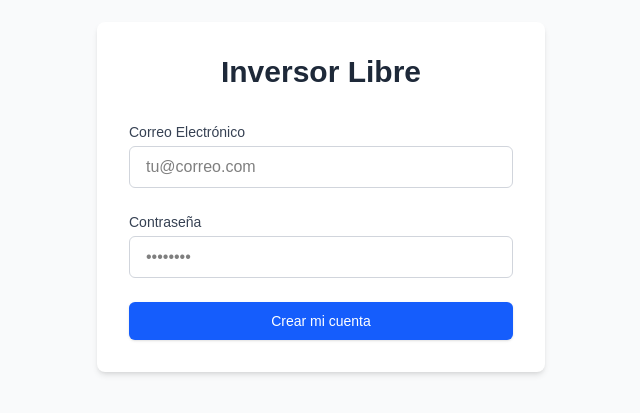
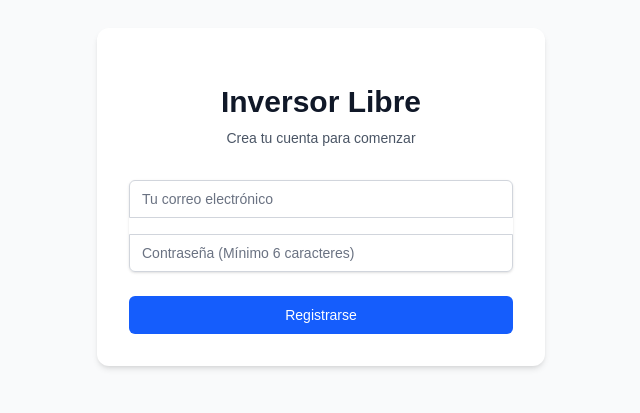
Before and after one commit to techman177/inversor_libre7, a Next.js app: page /login in a window 1280 px wide. Shown: the part 203-616 px from the top of the page, without its empty margins (319-959 px from the left). Built offline with nearby package versions, Linux system fonts and the light colour scheme; no server answers.

Commit message:
Agregando pantalla de login y conexión a Supabase

```diff
--- a/src/app/login/page.tsx
+++ b/src/app/login/page.tsx
@@ -1,82 +1,94 @@
-"use client"
+'use client'; // Obligatorio en Next.js para poder usar botones y formularios
 
-import { useState } from 'react'
-// Asegúrate de que esta ruta apunte a donde tienes tus llaves de supabase.
-// Si tu archivo se llama distinto, cámbialo aquí:
-import { supabase } from '../../lib/supabase'
+import { useState } from 'react';
+import { supabase } from '../../lib/supabase'; // Conecta el "cable" de la base de datos
 
 export default function LoginPage() {
-  const [email, setEmail] = useState('')
-  const [password, setPassword] = useState('')
-  const [mensaje, setMensaje] = useState('')
-  const [cargando, setCargando] = useState(false)
+  const [email, setEmail] = useState('');
+  const [password, setPassword] = useState('');
+  const [cargando, setCargando] = useState(false);
+  const [mensaje, setMensaje] = useState('');
 
-  // Esta es la función que dispara el correo de confirmación
-  const registrarUsuario = async (e: any) => {
-    e.preventDefault()
-    setCargando(true)
-    setMensaje('')
+  // Esta es la función que hace la magia al darle clic al botón
+  const registrarUsuario = async (e: React.FormEvent) => {
+    e.preventDefault(); // Evita que la página recargue
+    setCargando(true);
+    setMensaje('');
 
+    // Aquí Supabase hace el trabajo pesado y envía el correo
     const { data, error } = await supabase.auth.signUp({
       email: email,
       password: password,
-    })
+    });
 
     if (error) {
-      setMensaje('Error: ' + error.message)
+      setMensaje('❌ Error: ' + error.message);
     } else {
-      setMensaje('¡Éxito! Revisa tu bandeja de entrada para confirmar tu cuenta.')
+      setMensaje('✅ ¡Registro exitoso! Revisa tu bandeja de entrada o la carpeta de Spam para confirmar tu cuenta.');
     }
-    setCargando(false)
-  }
+    setCargando(false);
+  };
 
   return (
-    <div className="min-h-screen flex items-center justify-center bg-gray-50">
-      <div className="max-w-md w-full p-8 bg-white rounded-lg shadow-md">
-        <h2 className="text-3xl font-bold text-center text-gray-800 mb-8">
+    <div className="min-h-screen flex items-center justify-center bg-gray-50 py-12 px-4 sm:px-6 lg:px-8">
+      <div className="max-w-md w-full space-y-8 bg-white p-8 rounded-xl shadow-md">
+        <div>
+          <h2 className="mt-6 text-center text-3xl font-extrabold text-gray-900">
             Inversor Libre
           </h2>
+          <p className="mt-2 text-center text-sm text-gray-600">
+            Crea tu cuenta para comenzar
+          </p>
+        </div>
 
-        <form className="space-y-6">
-          <div>
-            <label className="block text-sm font-medium text-gray-700">Correo Electrónico</label>
+        <form className="mt-8 space-y-6" onSubmit={registrarUsuario}>
+          <div className="rounded-md shadow-sm -space-y-px">
+            <div className="mb-4">
+              <label htmlFor="email-address" className="sr-only">Correo electrónico</label>
               <input
+                id="email-address"
+                name="email"
                 type="email"
+                required
+                className="appearance-none rounded-none relative block w-full px-3 py-2 border border-gray-300 placeholder-gray-500 text-gray-900 rounded-t-md focus:outline-none focus:ring-blue-500 focus:border-blue-500 focus:z-10 sm:text-sm"
+                placeholder="Tu correo electrónico"
                 value={email}
                 onChange={(e) => setEmail(e.target.value)}
-              className="mt-1 block w-full px-4 py-2 border border-gray-300 rounded-md focus:ring-blue-500 focus:border-blue-500 text-black"
-              placeholder="tu@correo.com"
-              required
               />
             </div>
-
             <div>
-            <label className="block text-sm font-medium text-gray-700">Contraseña</label>
+              <label htmlFor="password" className="sr-only">Contraseña</label>
               <input
+                id="password"
+                name="password"
                 type="password"
+                required
+                className="appearance-none rounded-none relative block w-full px-3 py-2 border border-gray-300 placeholder-gray-500 text-gray-900 rounded-b-md focus:outline-none focus:ring-blue-500 focus:border-blue-500 focus:z-10 sm:text-sm"
+                placeholder="Contraseña (Mínimo 6 caracteres)"
                 value={password}
                 onChange={(e) => setPassword(e.target.value)}
-              className="mt-1 block w-full px-4 py-2 border border-gray-300 rounded-md focus:ring-blue-500 focus:border-blue-500 text-black"
-              placeholder="••••••••"
-              required
               />
             </div>
+          </div>
 
+          {/* Aquí mostramos los mensajes de éxito o error */}
           {mensaje && (
-            <div className="p-3 text-sm text-center text-blue-700 bg-blue-100 rounded-md">
+            <div className={`p-3 text-sm text-center rounded ${mensaje.includes('✅') ? 'bg-green-100 text-green-700' : 'bg-red-100 text-red-700'}`}>
               {mensaje}
             </div>
           )}
 
+          <div>
             <button
-            onClick={registrarUsuario}
+              type="submit"
               disabled={cargando}
-            className="w-full flex justify-center py-2 px-4 border border-transparent rounded-md shadow-sm text-sm font-medium text-white bg-blue-600 hover:bg-blue-700 focus:outline-none focus:ring-2 focus:ring-offset-2 focus:ring-blue-500"
+              className="group relative w-full flex justify-center py-2 px-4 border border-transparent text-sm font-medium rounded-md text-white bg-blue-600 hover:bg-blue-700 focus:outline-none focus:ring-2 focus:ring-offset-2 focus:ring-blue-500 disabled:opacity-50"
             >
-            {cargando ? 'Cargando...' : 'Crear mi cuenta'}
+              {cargando ? 'Creando cuenta...' : 'Registrarse'}
             </button>
+          </div>
         </form>
       </div>
     </div>
-  )
+  );
 }
```
Lines whose indentation alone changed are shown as unchanged.
